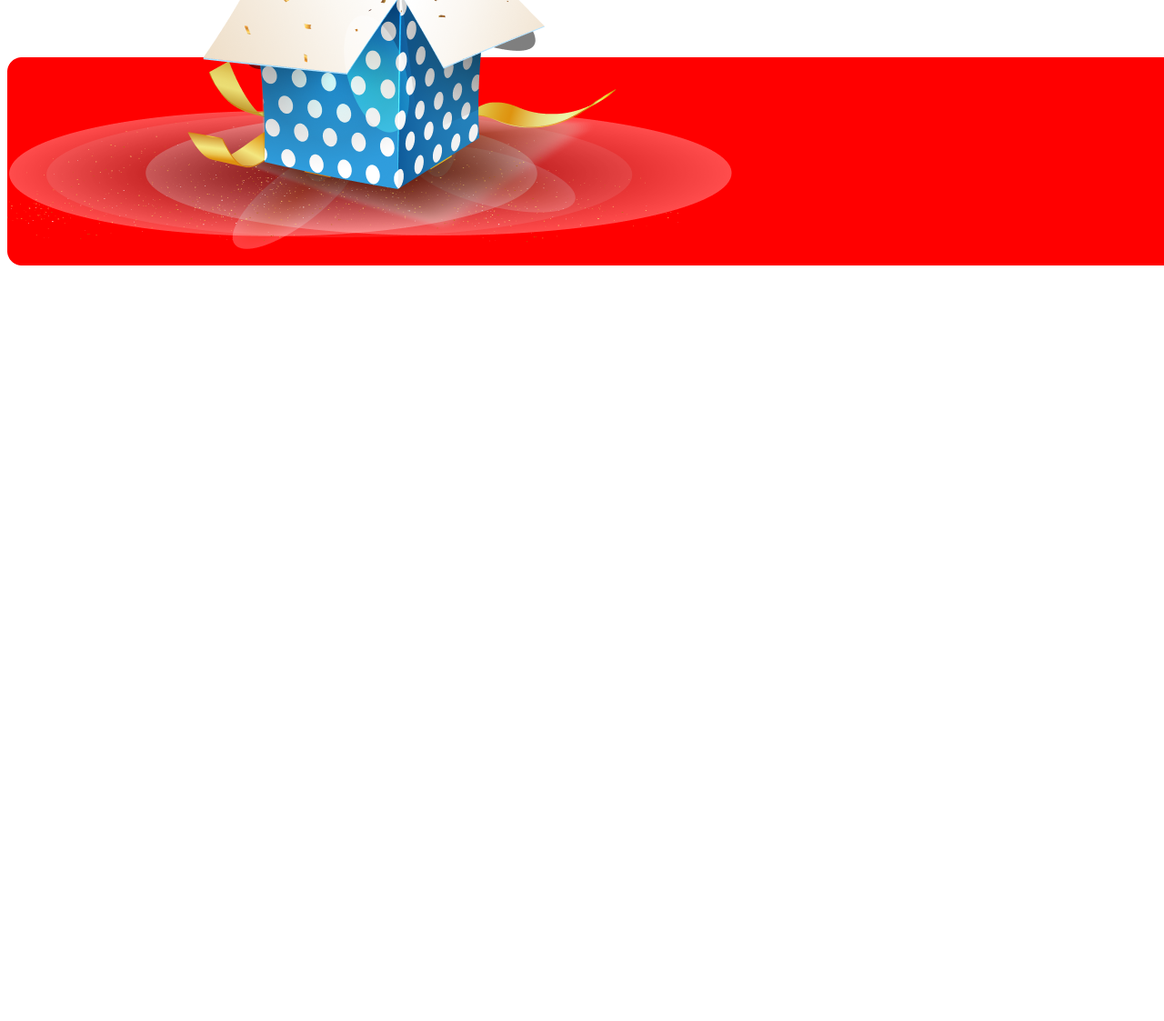
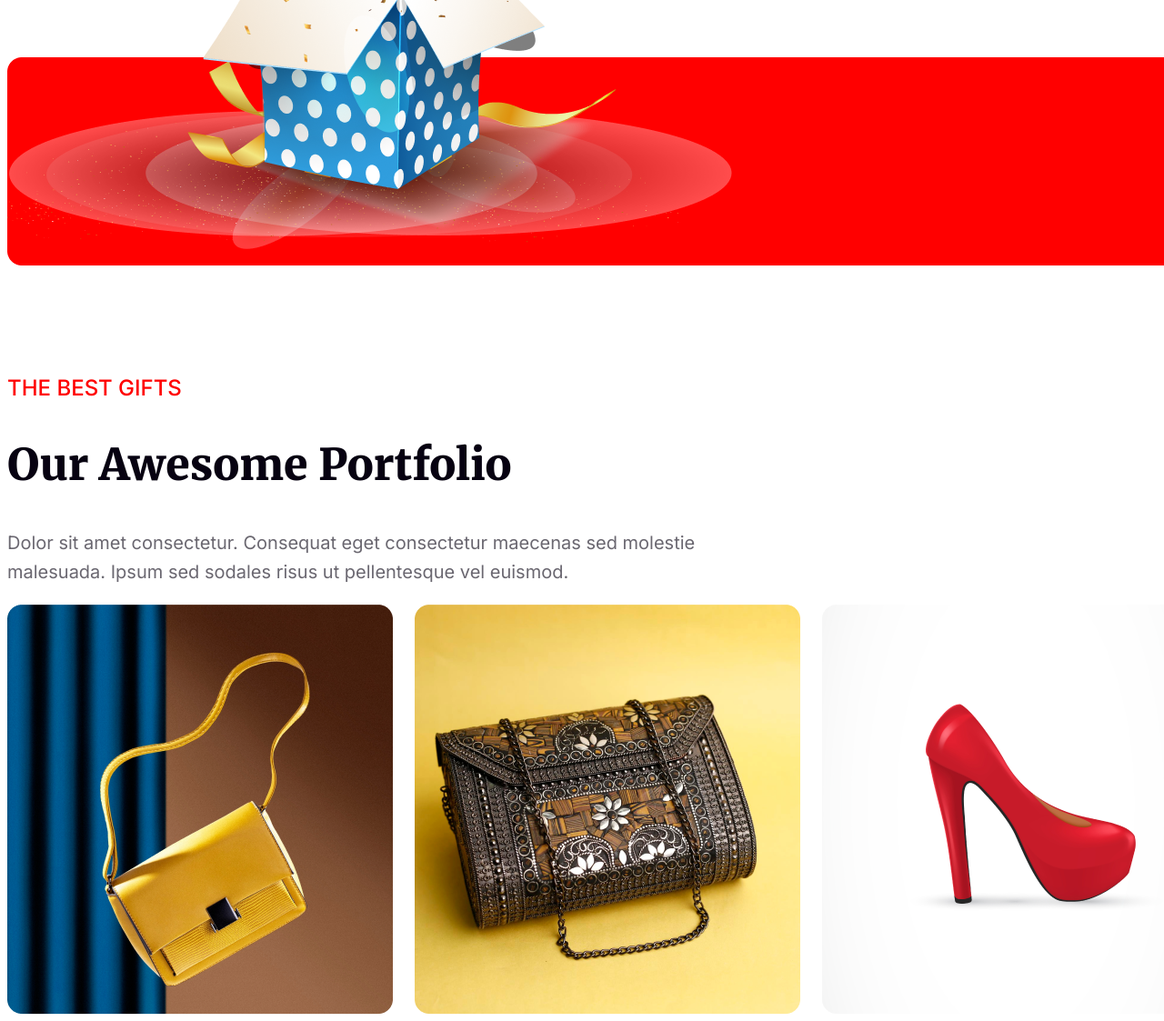
Before and after one commit to fahimfiroz42/happy-new-year, a plain HTML site: page index.html in a window 1280 px wide. Shown: the part 4297-5420 px from the top of the page at 91% size. Before the commit the page ends 4597 px from the top, so only its background shows below. Drawn offline with Linux system fonts and the light colour scheme.

Commit message:
portfolio section done

```diff
--- a/index.html
+++ b/index.html
@@ -103,7 +103,27 @@
   </div>
 </div>
 </section>
+<section class="portfolio">
+    <div class="portfolio-content">
+        <h4>THE BEST GIFTS</h4>
+        <h2>Our Awesome Portfolio</h2>
+        <p>Dolor sit amet consectetur. Consequat eget consectetur maecenas sed molestie malesuada. Ipsum sed sodales risus ut pellentesque vel euismod. </p>
+    </div>
+    <div class="portfolio-items">
+       <div class="portfolio-items-one"><div class="item1"><img src="./images/Rectangle 3.png" alt=""></div>
+       <div class="item2"><img src="./images/Rectangle 4.png" alt=""></div>
+       <div class="item3"><img src="./images/Rectangle 5.png" alt=""></div>
+       </div>
+       <div class="portfolio-items-two">
+       <div class="item4"><img src="./images/Rectangle 6.png" alt=""></div>
+       <div class="item5"><img src="./images/Rectangle 7.png" alt=""></div>
+       <div class="item6"><img src="./images/Rectangle 8.png" alt=""></div>
+       </div>
+    </div>
+</section>
 </main>
+
+
 <footer>
 
 </footer>
--- a/style.css
+++ b/style.css
@@ -81,7 +81,7 @@ text-align: center;
 .poster2{
     width: 1320px;
 height: 600px;
-background-image: linear-gradient(90.00deg, rgb(7, 2, 17),rgba(7, 2, 17, 0) 100%),url(./images/Vectorrr.png);
+background-image: linear-gradient(90.00deg, rgb(7, 2, 17),rgba(7, 2, 17, 0) 100%),url(images/Vectorrr.png);
 margin: auto;
 border-radius: 16px;
 margin-top: 120px;
@@ -284,3 +284,49 @@ background-repeat: no-repeat;
 
 
 }
+.portfolio-content h4{
+    color: rgb(255, 0, 0);
+    font-family: Inter;
+    font-size: 24px;
+    font-weight: 500;
+    line-height: 29px;
+    text-align: left;
+}
+.portfolio-content p{
+    color: rgba(7, 2, 17, 0.6);
+    font-family: Inter;
+    font-size: 20px;
+    font-weight: 400;
+    line-height: 32px;
+
+    text-align: left;
+}
+.portfolio-content h2{
+    color: rgb(7, 2, 17);
+    font-family: Merriweather;
+    font-size: 48px;
+    font-weight: 900;
+    line-height: 60px;
+
+    text-align: left;
+    text-transform: capitalize;
+}
+.portfolio{
+    width: 1320px;
+    height: 1163;
+    margin: auto;
+    margin-top: 120px;
+
+}
+
+.portfolio-items-one, .portfolio-items-two{
+    display: flex;
+    justify-content: space-between;
+
+}
+.portfolio-items-two{
+  margin-top: 20px;
+}
+.portfolio-content{
+    width: 800px;
+}
```
